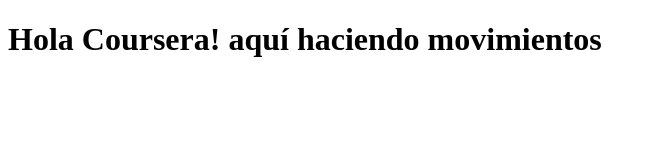
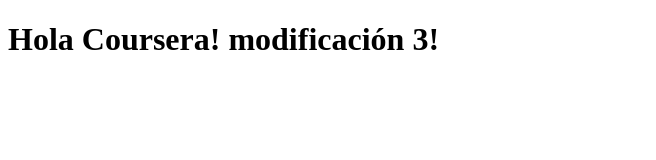
Before and after one commit to Eptre/AngularJS, a plain HTML site: page index.html in a window 1280 px wide. Shown: the whole page, without its empty margins (0-656 px from the left). Drawn offline with Linux system fonts and the light colour scheme.

Commit message:
Cuarta actualizacion

```diff
--- a/index.html
+++ b/index.html
@@ -5,6 +5,6 @@
     <title>Hola coursera</title>
   </head>
   <body>
-    <h1>Hola Coursera! aquí haciendo movimientos</h1>
+    <h1>Hola Coursera! modificación 3!</h1>
   </body>
 </html>
```
